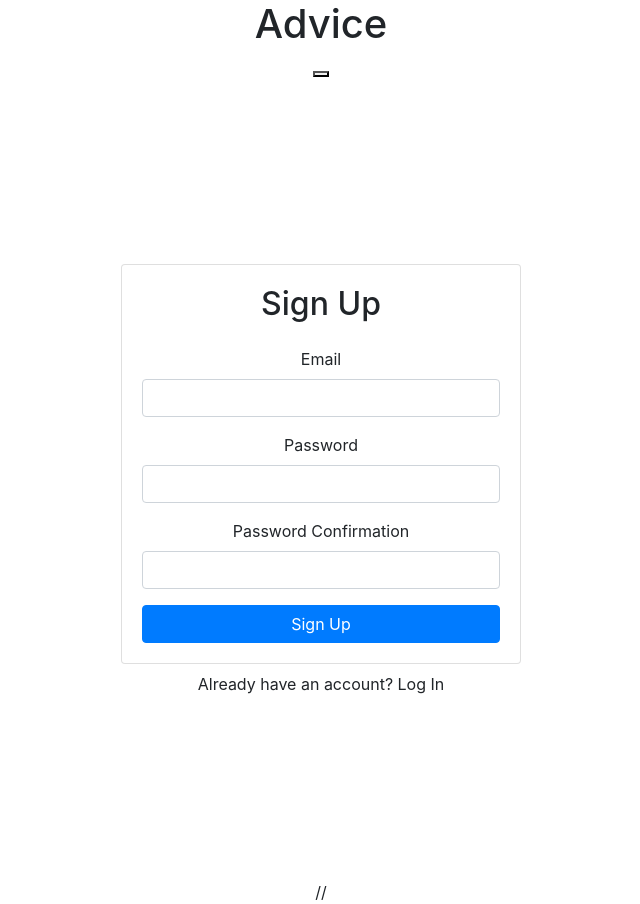
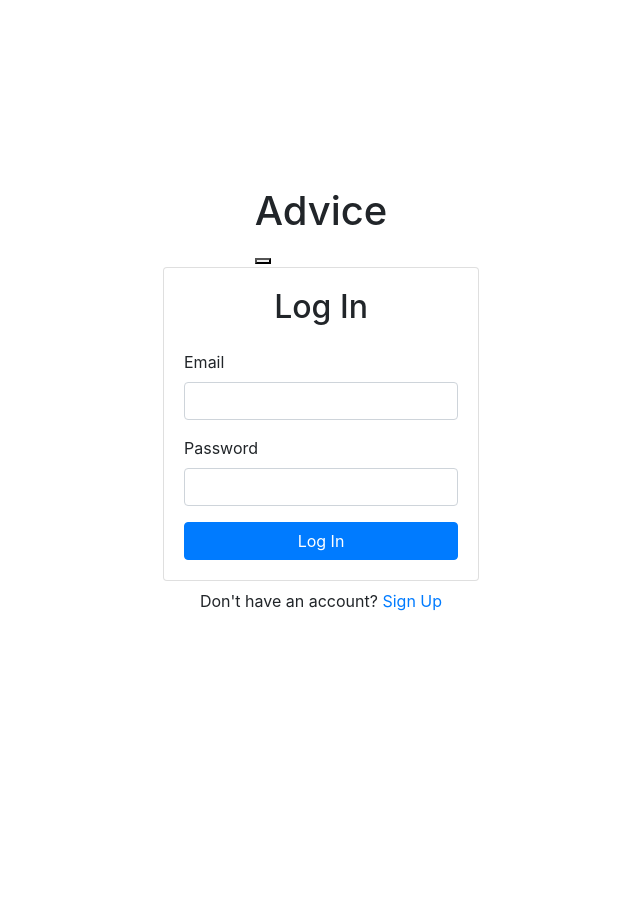
Before and after one commit to ADavidson02/Mod-3-Stretch, a React (Create React App) app: page /login in a window 1280 px wide. Shown: the whole page, without its empty margins (319-959 px from the left). After the commit the page ends 800 px from the top, so only its background shows below. Built offline with nearby package versions, Linux system fonts and the light colour scheme; no server answers.

Commit message:
Update env file and add login and signup functionality

```diff
--- a/src/App/App.js
+++ b/src/App/App.js
@@ -1,6 +1,6 @@
 import "./App.css";
 import React, { Component } from "react";
-import { Switch, Route } from "react-router-dom";
+import { BrowserRouter as Router, Switch, Route } from "react-router-dom";
 import Home from "../Home/Home";
 import Form from "../Form/Form";
 import Archive from "../Archive/Archive";
@@ -16,53 +16,80 @@
 
   render() {
     return (
-      <main className="App">
-        <nav>
+      <Container
+        className="d-flex align-items-center justify-content-center"
+        style={{ minHeight: "100vh", flexDirection: "column" }}
+      >
+        <nav style={{ flexDirection: "row" }}>
           <h1>Advice</h1>
           <button> </button>
         </nav>
-        <Switch>
-          <Route
-            path="/archive"
-            render={() => {
-              return <Archive />;
-            }}
-          />
-          <Route
-            path="/add-new-advice"
-            render={() => {
-              return <Form />;
-            }}
-          />
-          <Route
-            path="/home"
-            render={() => {
-              return <Home />;
-            }}
-          />
-          <Route
-            path="/"
-            render={() => {
-              return (
-                <AuthProvider>
-                  <Container
-                    className="d-flex align-items-center justify-content-center"
-                    style={{ minHeight: "100vh" }}
-                  >
-                    <div
-                      className="w-100"
-                      style={{ maxWidth: "400px" }}
-                    >
-                      <SignUp />
-                    </div>
-                  </Container>
-                // </AuthProvider>
-              )
-            }}
-          />
-        </Switch>
-      </main>
-    );
+        <div>
+          <div className="w-100" style={{ maxWidth: "400px" }}>
+            <Router>
+              <AuthProvider>
+                <Switch>
+                  <Route path="/archive" component={Archive} />
+                  <Route path="/add-new-advice" component={Form} />
+                  <Route path="/signup" component={SignUp} />
+                  <Route path="/login" component={Login} />
+                  <Route exact path="/" component={Home} />
+                </Switch>
+              </AuthProvider>
+            </Router>
+          </div>
+        </div>
+      </Container>
+    )
+
+    // return (
+    //   <main className="App">
+    //     <nav>
+    //       <h1>Advice</h1>
+    //       <button> </button>
+    //     </nav>
+    //     <Switch>
+    //       <Route
+    //         path="/archive"
+    //         render={() => {
+    //           return <Archive />;
+    //         }}
+    //       />
+    //       <Route
+    //         path="/add-new-advice"
+    //         render={() => {
+    //           return <Form />;
+    //         }}
+    //       />
+    //       <Route
+    //         path="/signup"
+    //         render={() => {
+    //           return (
+    //             <AuthProvider>
+    //               <Container
+    //                 className="d-flex align-items-center justify-content-center"
+    //                 style={{ minHeight: "100vh" }}
+    //               >
+    //                 <div
+    //                   className="w-100"
+    //                   style={{ maxWidth: "400px" }}
+    //                 >
+    //                   <SignUp />
+    //                 </div>
+    //               </Container>
+    //             </AuthProvider>
+    //           )
+    //         }}
+    //       />
+    //       <Route
+    //         path="/"
+    //         render={() => {
+    //           return <Home />;
+    //         }}
+    //       />
+    //     </Switch>
+    //   </main>
+    // );
   }
 }
 
--- a/src/Login/Login.js
+++ b/src/Login/Login.js
@@ -1,28 +1,86 @@
+import React, { useRef, useState } from 'react'
+import { Card, Form, Button, Alert } from 'react-bootstrap'
+import { useAuth } from "../contexts/AuthContext"
+import { Link, useHistory } from "react-router-dom"
 
-import React, { Component } from "react";
 
-class Login extends Component {
-  constructor() {
-    super()
+export default function Login() {
+  const emailRef = useRef()
+  const passwordRef = useRef()
+
+  const { login } = useAuth()
+  const [error, setError] = useState('')
+  const [loading, setLoading] = useState(false)
+  const history = useHistory()
+
+  async function handleSubmit(e) {
+    e.preventDefault()
+
+    try {
+      setError('')
+      setLoading(true)
+      await login(emailRef.current.value, passwordRef.current.value)
+      history.push("/archive")
+    } catch {
+      setError("Failed to find account")
+    }
+
+    setLoading(false)
   }
 
-  render(){
-    return(
-      <section>
-          <input
-          type="text"
-          name="username"
-          placeholder="username"
-          />
-          <input
-          type="text"
-          name="password"
-          placeholder="password"
-          />
-        <button>Login</button>
-      </section>
-    )
-  }
+  return (
+    <>
+      <Card>
+        <Card.Body>
+          <h2 className="text-center mb-4">Log In</h2>
+          {error && <Alert variant="danger">{error}</Alert>}
+          <Form onSubmit={handleSubmit}>
+            <Form.Group id="email">
+              <Form.Label>Email</Form.Label>
+              <Form.Control type="email" ref={emailRef} required />
+            </Form.Group>
+            <Form.Group id="password">
+              <Form.Label>Password</Form.Label>
+              <Form.Control type="password" ref={passwordRef} required />
+            </Form.Group>
+
+            <Button disabled={loading} className="w-100" type="submit">Log In</Button>
+          </Form>
+        </Card.Body>
+      </Card>
+      <div className="w-100 text-center mt-2">
+        Don't have an account? <Link to="/signup">Sign Up</Link>
+      </div>
+    </>
+  )
 }
 
-export default Login;
+
+
+// import React, { Component } from "react";
+
+// class Login extends Component {
+//   constructor() {
+//     super()
+//   }
+
+//   render(){
+//     return(
+//       <section>
+//           <input
+//           type="text"
+//           name="username"
+//           placeholder="username"
+//           />
+//           <input
+//           type="text"
+//           name="password"
+//           placeholder="password"
+//           />
+//         <button>Login</button>
+//       </section>
+//     )
+//   }
+// }
+
+// export default Login;
--- a/src/SignUp/SignUp.js
+++ b/src/SignUp/SignUp.js
@@ -1,17 +1,33 @@
-import React, { useRef } from 'react'
-import { Card, Form, Button } from 'react-bootstrap'
+import React, { useRef, useState } from 'react'
+import { Card, Form, Button, Alert } from 'react-bootstrap'
 import { useAuth } from "../contexts/AuthContext"
+import { Link, useHistory } from "react-router-dom"
 
 export default function SignUp() {
   const emailRef = useRef()
   const passwordRef = useRef()
   const passwordConfirmRef = useRef()
   const { signup } = useAuth()
+  const [error, setError] = useState('')
+  const [loading, setLoading] = useState(false)
+  const history = useHistory()
 
-  function handleSubmit(e) {
+  async function handleSubmit(e) {
     e.preventDefault()
 
-    signup(emailRef.current.value, passwordRef.current.value)
+    if (passwordRef.current.value !== passwordConfirmRef.current.value) {
+      return setError("Passwords do not match")
+    }
+    try {
+      setError('')
+      setLoading(true)
+      await signup(emailRef.current.value, passwordRef.current.value)
+      history.push("/")
+    } catch {
+      setError("Failed to create an account")
+    }
+
+    setLoading(false)
   }
 
   return (
@@ -19,7 +35,8 @@
       <Card>
         <Card.Body>
           <h2 className="text-center mb-4">Sign Up</h2>
-          <Form>
+          {error && <Alert variant="danger">{error}</Alert>}
+          <Form onSubmit={handleSubmit}>
             <Form.Group id="email">
               <Form.Label>Email</Form.Label>
               <Form.Control type="email" ref={emailRef} required />
@@ -32,12 +49,12 @@
               <Form.Label>Password Confirmation</Form.Label>
               <Form.Control type="password" ref={passwordConfirmRef} required />
             </Form.Group>
-            <Button className="w-100" type="submit">Sign Up</Button>
+            <Button disabled={loading} className="w-100" type="submit">Sign Up</Button>
           </Form>
         </Card.Body>
       </Card>
       <div className="w-100 text-center mt-2">
-        Already have an account? Log In
+        Already have an account? <Link to="/login">Log In</Link>
       </div>
     </>
   )
--- a/src/contexts/AuthContext.js
+++ b/src/contexts/AuthContext.js
@@ -21,9 +21,14 @@
     return unsubscribe
   }, [])
 
+  function login(email, password) {
+    return auth.signInWithEmailAndPassword(email, password)
+  }
+
   const value = {
     currentUser,
-    signup
+    signup,
+    login
   }
 
   return (
--- a/src/firebase.js
+++ b/src/firebase.js
@@ -1,15 +1,21 @@
 import firebase from "firebase/app"
 import "firebase/auth"
-
 const app = firebase.initializeApp({
   apiKey: process.env.REACT_APP_FIREBASE_API_KEY,
   authDomain: process.env.REACT_APP_FIREBASE_AUTH_DOMAIN,
   projectId: process.env.REACT_APP_FIREBASE_PROJECT_ID,
   storageBucket: process.env.REACT_APP_FIREBASE_STORAGE_BUCKET,
   messagingSenderId: process.env.REACT_APP_FIREBASE_MESSAGING_SENDER_ID,
-  appId: process.env.REACT_APP_FIREBASE_APP_ID,
-  measurementId: process.env.REACT_APP_FIREBASE_MEASUREMENT_ID
+  appId: process.env.REACT_APP_FIREBASE_APP_ID
 })
 
 export const auth = app.auth()
 export default app
+
+
+// apiKey: "AIzaSyBOGq8jCYuDRJzk9KpCWmAd77h0X8GUdEU",
+// authDomain: "advizer-development.firebaseapp.com",
+// projectId: "advizer-development",
+// storageBucket: "advizer-development.appspot.com",
+// messagingSenderId: "928336142809",
+// appId: "1:928336142809:web:c9904f29a3a3267d6539c8"
```
Also changed, not shown: 2 other files (tests, documents, lock files or other folders).
